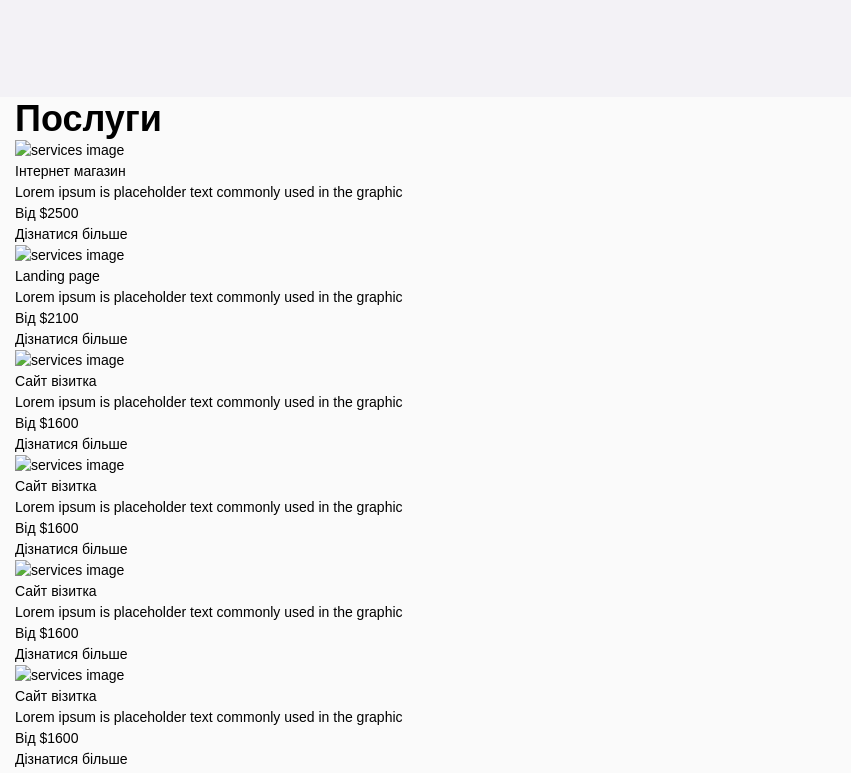
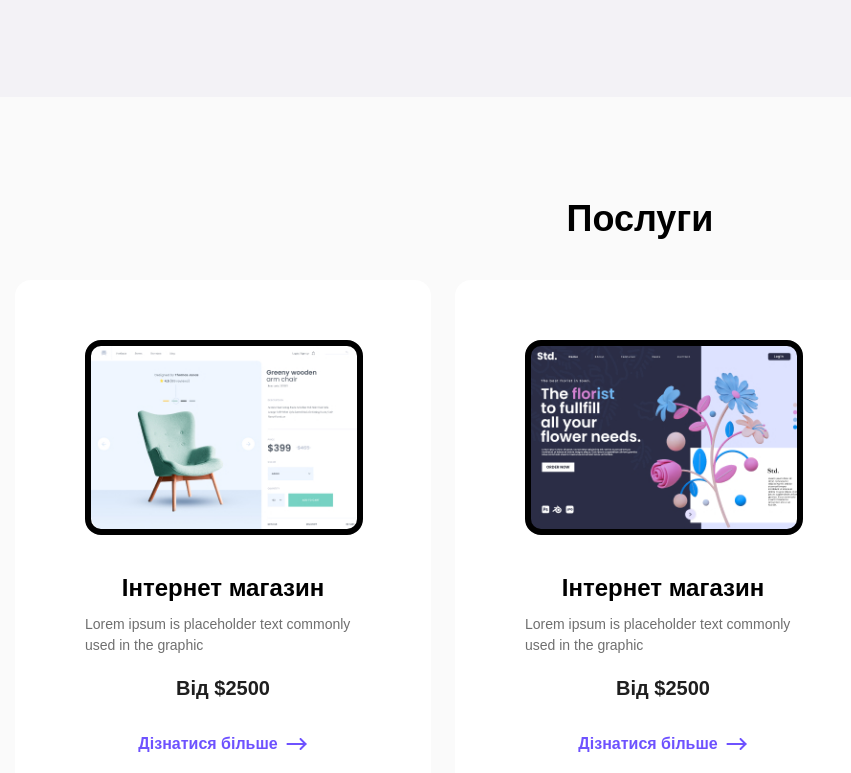
Before and after one commit to kosm-dev/web-company, a website: page app/index.html in a window 1280 px wide. Shown: the part 1452-2225 px from the top of the page, without its empty margins (0-851 px from the left). Drawn offline with nearby package versions, Linux system fonts and the light colour scheme; files that its build step writes are made by us from their sources; files whose address does not match are found by name.

Commit message:
added section services

```diff
--- a/app/index.html
+++ b/app/index.html
@@ -240,9 +240,8 @@
             <div class="services__items">
 
               <div class="services-card">
-                <div class="services-card__img">
-                  <img src="images/services/1.jpg" alt="services image">
-                </div>
+                <a class="services-card__img" href="#" style="background-image: url(images/services/1.jpg);">
+                </a>
                 <div class="services-card__content">
                   <div class="services-card__title">
                     Iнтернет магазин
@@ -254,114 +253,26 @@
                     Від $2500
                   </div>
                   <div class="services-card__links">
-                    <a class="services-card__link" href="#">
+                    <a class="services-card__link link" href="#">
                       Дізнатися більше
                     </a>
                   </div>
                 </div>
               </div>
 
+
               <div class="services-card">
-                <div class="services-card__img">
-                  <img src="images/services/2.jpg" alt="services image">
-                </div>
+                <a class="services-card__img" href="#" style="background-image: url(images/services/2.jpg);">
+                </a>
                 <div class="services-card__content">
                   <div class="services-card__title">
-                    Landing page
+                    Iнтернет магазин
                   </div>
                   <div class="services-card__descr">
                     Lorem ipsum is placeholder text commonly used in the graphic
                   </div>
                   <div class="services-card__price">
-                    Від $2100
-                  </div>
-                  <div class="services-card__links">
-                    <a class="services-card__link" href="#">
-                      Дізнатися більше
-                    </a>
-                  </div>
-                </div>
-              </div>
-
-              <div class="services-card">
-                <div class="services-card__img">
-                  <img src="images/services/3.jpg" alt="services image">
-                </div>
-                <div class="services-card__content">
-                  <div class="services-card__title">
-                    Сайт візитка
-                  </div>
-                  <div class="services-card__descr">
-                    Lorem ipsum is placeholder text commonly used in the graphic
-                  </div>
-                  <div class="services-card__price">
-                    Від $1600
-                  </div>
-                  <div class="services-card__links">
-                    <a class="services-card__link" href="#">
-                      Дізнатися більше
-                    </a>
-                  </div>
-                </div>
-              </div>
-
-              <div class="services-card">
-                <div class="services-card__img">
-                  <img src="images/services/4.jpg" alt="services image">
-                </div>
-                <div class="services-card__content">
-                  <div class="services-card__title">
-                    Сайт візитка
-                  </div>
-                  <div class="services-card__descr">
-                    Lorem ipsum is placeholder text commonly used in the graphic
-                  </div>
-                  <div class="services-card__price">
-                    Від $1600
-                  </div>
-                  <div class="services-card__links">
-                    <a class="services-card__link" href="#">
-                      Дізнатися більше
-                    </a>
-                  </div>
-                </div>
-              </div>
-
-              <div class="services-card">
-                <div class="services-card__img">
-                  <img src="images/services/5.jpg" alt="services image">
-                </div>
-                <div class="services-card__content">
-                  <div class="services-card__title">
-                    Сайт візитка
-                  </div>
-                  <div class="services-card__descr">
-                    Lorem ipsum is placeholder text commonly used in the graphic
-                  </div>
-                  <div class="services-card__price">
-                    Від $1600
-                  </div>
-                  <div class="services-card__links">
-                    <a class="services-card__link" href="#">
-                      Дізнатися більше
-                    </a>
-                  </div>
-                </div>
-              </div>
-
-              <div class="services-card">
-                <div class="services-card__img">
-                  <img src="images/services/6.jpg" alt="services image">
-                </div>
-                <div class="services-card__content">
-                  <div class="services-card__title">
-                    Сайт візитка
-                  </div>
-                  <div class="services-card__descr">
-                    Lorem ipsum is placeholder text commonly used in the graphic
-                  </div>
-                  <div class="services-card__price">
-                    Від $1600
+                    Від $2500
                   </div>
                   <div class="services-card__links">
                     <a class="services-card__link link" href="#">
@@ -370,6 +281,100 @@
                   </div>
                 </div>
               </div>
+
+              <div class="services-card">
+                <a class="services-card__img" href="#" style="background-image: url(images/services/3.jpg);">
+                </a>
+                <div class="services-card__content">
+                  <div class="services-card__title">
+                    Iнтернет магазин
+                  </div>
+                  <div class="services-card__descr">
+                    Lorem ipsum is placeholder text commonly used in the graphic
+                  </div>
+                  <div class="services-card__price">
+                    Від $2500
+                  </div>
+                  <div class="services-card__links">
+                    <a class="services-card__link link" href="#">
+                      Дізнатися більше
+                    </a>
+                  </div>
+                </div>
+              </div>
+
+              <div class="services-card">
+                <a class="services-card__img" href="#" style="background-image: url(images/services/4.jpg);">
+                </a>
+                <div class="services-card__content">
+                  <div class="services-card__title">
+                    Iнтернет магазин
+                  </div>
+                  <div class="services-card__descr">
+                    Lorem ipsum is placeholder text commonly used in the graphic
+                  </div>
+                  <div class="services-card__price">
+                    Від $2500
+                  </div>
+                  <div class="services-card__links">
+                    <a class="services-card__link link" href="#">
+                      Дізнатися більше
+                    </a>
+                  </div>
+                </div>
+              </div>
+
+              <div class="services-card">
+                <a class="services-card__img" href="#" style="background-image: url(images/services/5.jpg);">
+                </a>
+                <div class="services-card__content">
+                  <div class="services-card__title">
+                    Iнтернет магазин
+                  </div>
+                  <div class="services-card__descr">
+                    Lorem ipsum is placeholder text commonly used in the graphic
+                  </div>
+                  <div class="services-card__price">
+                    Від $2500
+                  </div>
+                  <div class="services-card__links">
+                    <a class="services-card__link link" href="#">
+                      Дізнатися більше
+                    </a>
+                  </div>
+                </div>
+              </div>
+
+              <div class="services-card">
+                <a class="services-card__img" href="#" style="background-image: url(images/services/6.jpg);">
+                </a>
+                <div class="services-card__content">
+                  <div class="services-card__title">
+                    Iнтернет магазин
+                  </div>
+                  <div class="services-card__descr">
+                    Lorem ipsum is placeholder text commonly used in the graphic
+                  </div>
+                  <div class="services-card__price">
+                    Від $2500
+                  </div>
+                  <div class="services-card__links">
+                    <a class="services-card__link link" href="#">
+                      Дізнатися більше
+                    </a>
+                  </div>
+                </div>
+              </div>
+
+
+
+
+
+
+
+
+
+
 
 
             </div>
--- a/app/scss/_global.scss
+++ b/app/scss/_global.scss
@@ -9,6 +9,14 @@ body {
   line-height: 21px;
   color: $default;
   background-color: $default-2;
+}
+
+button {
+  border: none;
+  background-color: transparent;
+  cursor: pointer;
+  padding: 0;
+  margin: 0;
 }
 
 .lock {
@@ -40,6 +48,8 @@ body {
   }
   &__features {
   }
+  &__services {
+  }
 }
 
 .footer {
@@ -70,6 +80,29 @@ body {
 
 .btn:hover {
   background: #8a74ff;
+}
+
+.link {
+  display: inline-block;
+  padding-right: 30px;
+  position: relative;
+  @extend %montserrat-600;
+  font-size: 16px;
+  line-height: 24px;
+  color: $accent;
+}
+
+.link:after {
+  content: "";
+  position: absolute;
+  width: 24px;
+  height: 24px;
+  top: 50%;
+  right: 0;
+  transform: translateY(-50%);
+  background-image: url(../images/arrow.svg);
+  background-repeat: no-repeat;
+  background-size: cover;
 }
 
 // burger
--- /dev/null
+++ b/app/scss/parts/_services.scss
@@ -0,0 +1,65 @@
+.services {
+  &__inner {
+    padding: 100px 0;
+  }
+  &__title {
+    text-align: center;
+    margin-bottom: 40px;
+  }
+  &__items {
+    display: flex;
+    flex-wrap: wrap;
+    gap: 24px;
+  }
+}
+.services-card {
+  width: 100%;
+  max-width: 416px;
+  padding: 60px 70px 40px;
+  background: #ffffff;
+  border-radius: 16px;
+  &__img {
+    width: 278px;
+    height: 195px;
+    display: block;
+    margin-bottom: 38px;
+    border: 6px solid #000000;
+    border-radius: 16px;
+
+    background-repeat: no-repeat;
+    background-size: cover;
+    background-position: center;
+    background-repeat: no-repeat;
+  }
+
+  &__content {
+    width: 100%;
+    max-width: 280px;
+  }
+  &__title {
+    margin-bottom: 12px;
+    @extend %montserrat-600;
+    font-size: 24px;
+    line-height: 29px;
+    text-align: center;
+    color: $default;
+  }
+  &__descr {
+    margin-bottom: 20px;
+    @extend %montserrat-500;
+    font-size: 14px;
+    line-height: 21px;
+    color: $gray;
+  }
+  &__price {
+    margin-bottom: 32px;
+    @extend %montserrat-700;
+    text-align: center;
+    font-size: 20px;
+    line-height: 24px;
+    color: #1f1f1f;
+  }
+  &__links {
+    text-align: center;
+  }
+}
--- a/app/scss/style.scss
+++ b/app/scss/style.scss
@@ -6,5 +6,6 @@
 @import "parts/header";
 @import "parts/top";
 @import "parts/features";
+@import "parts/services";
 
 @import "media";
```
Also changed, not shown: app/images/arrow.svg (added), app/images/services/1.jpg (added), app/images/services/2.jpg (added), app/images/services/3.jpg (added), app/images/services/4.jpg (added), app/images/services/5.jpg (added), app/images/services/6.jpg (added).
